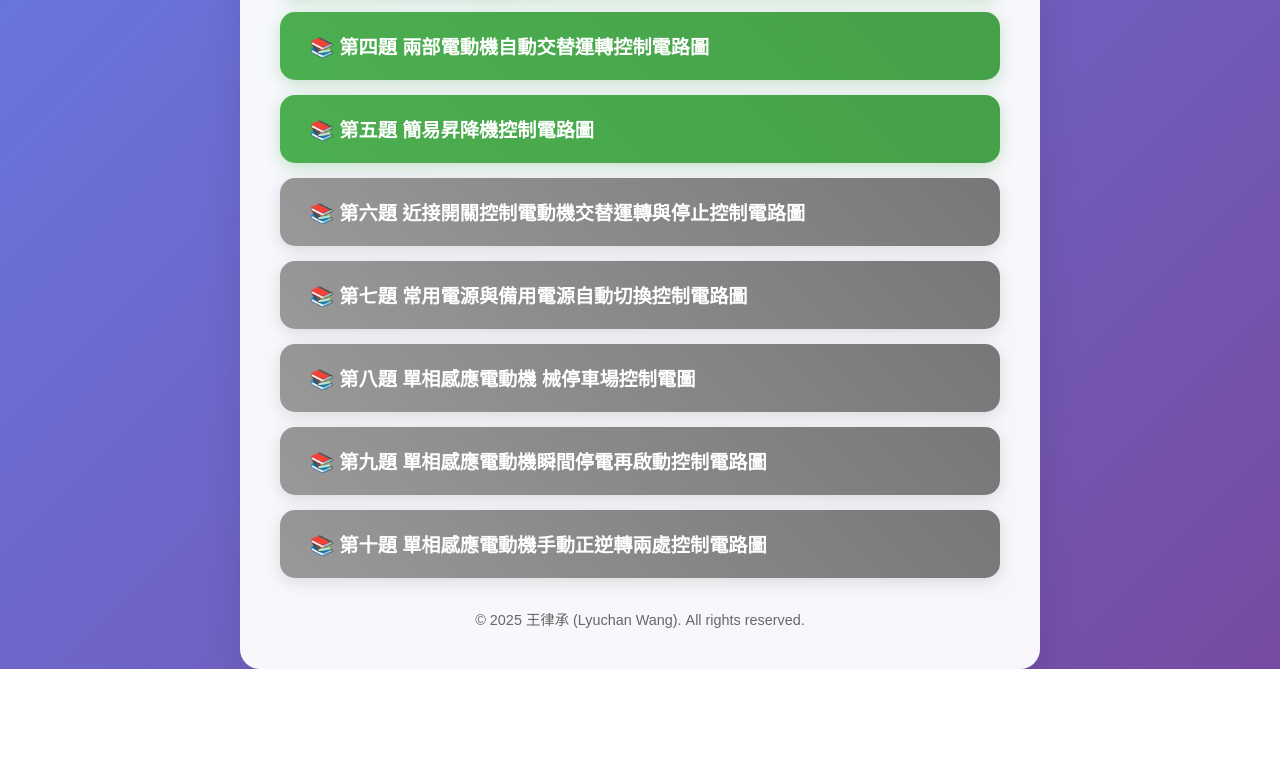
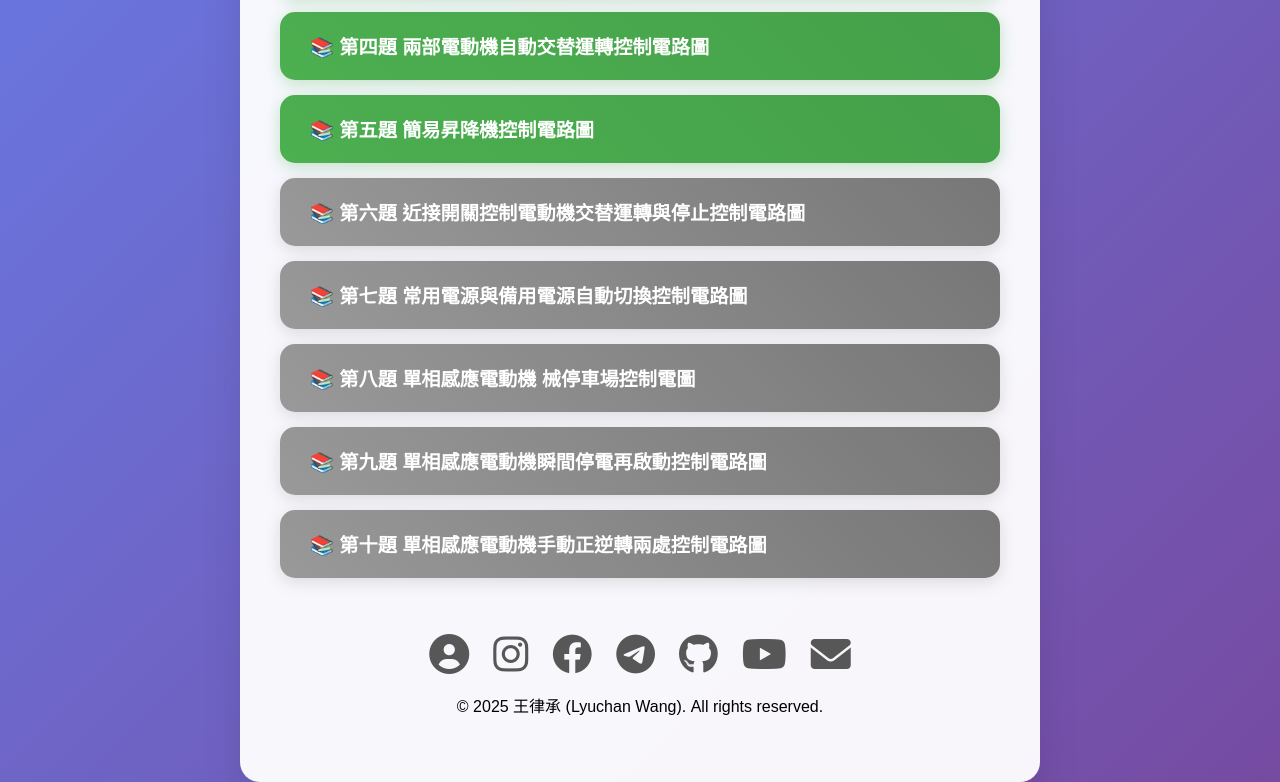
Before and after one commit to lyuchan/lyuchan.github.io, a plain HTML site: page simulation/index.html in a window 1280 px wide. Shown: the part 433-1215 px from the top of the page. Before the commit the page ends 1102 px from the top, so only its background shows below. Drawn offline with Linux system fonts and the light colour scheme.

Commit message:
更新模擬軟體選單

```diff
--- a/simulation/index.html
+++ b/simulation/index.html
@@ -4,6 +4,8 @@
 <head>
     <meta charset="UTF-8">
     <meta name="viewport" content="width=device-width, initial-scale=1.0">
+    <link rel="stylesheet" href="https://cdnjs.cloudflare.com/ajax/libs/font-awesome/6.0.0-beta3/css/all.min.css">
+    <link href="https://fonts.googleapis.com/css2?family=Noto+Sans+TC:wght@400;500;700&display=swap" rel="stylesheet">
     <title>電路模擬軟體 - 題目選單</title>
     <style>
         /* 重置默認樣式 */
@@ -93,9 +95,12 @@
         }
 
         .footer {
+            text-align: center;
+            padding: 25px 0;
+
+            color: #000;
+            border-radius: 0 0 15px 15px;
             margin-top: 30px;
-            color: #666;
-            font-size: 0.9em;
         }
 
         /* 響應式設計 */
@@ -193,6 +198,27 @@
                 transform: scale(1);
             }
         }
+
+        .footer .social-links {
+            margin-bottom: 15px;
+            display: flex;
+            justify-content: center;
+            flex-wrap: wrap;
+        }
+
+        .footer a {
+            color: #575757;
+            margin: 0 12px;
+            text-decoration: none;
+            font-size: 40px;
+            display: inline-block;
+            transition: transform 0.3s ease, color 0.3s ease;
+        }
+
+        .footer a:hover {
+            color: #6d65c7;
+            transform: scale(1.2);
+        }
     </style>
     <script>
         function showComingSoon() {
@@ -240,6 +266,23 @@
         </div>
 
         <div class="footer">
+            <div class="social-links">
+                <a href="https://lyuchan.com/" title="個人網站" aria-label="個人網站連結"><i
+                    class="fa-solid  fa-circle-user"></i></a>
+                <a href="https://www.instagram.com/lyuchan0831/" title="Instagram" aria-label="Instagram連結"><i
+                        class="fab fa-instagram"></i></a>
+                <a href="https://www.facebook.com/profile.php?id=100015250785911" title="Facebook"
+                    aria-label="Facebook連結"><i class="fab fa-facebook"></i></a>
+                <a href="https://t.me/lyuchanwang" title="Telegram" aria-label="Telegram連結"><i
+                        class="fab fa-telegram"></i></a>
+                <a href="https://github.com/lyuchan" title="GitHub" aria-label="GitHub連結"><i
+                        class="fab fa-github"></i></a>
+                <a href="https://www.youtube.com/channel/UCEjkbez05P4NR3x453tX5sA" title="YouTube"
+                    aria-label="YouTube連結"><i class="fab fa-youtube"></i></a>
+                <a href="mailto:david12312330@gmail.com" title="Email" aria-label="Email連結"><i
+                        class="fas fa-envelope"></i></a>
+            </div>
+
             <p>© 2025 王律承 (Lyuchan Wang). All rights reserved.</p>
         </div>
     </div>
```
